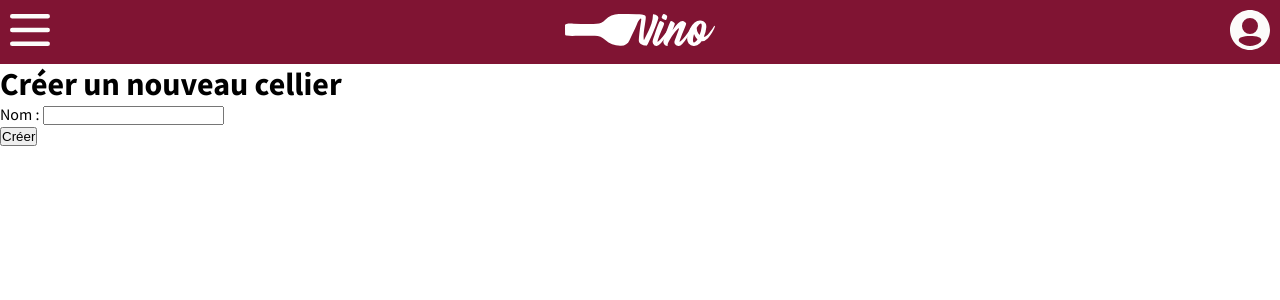
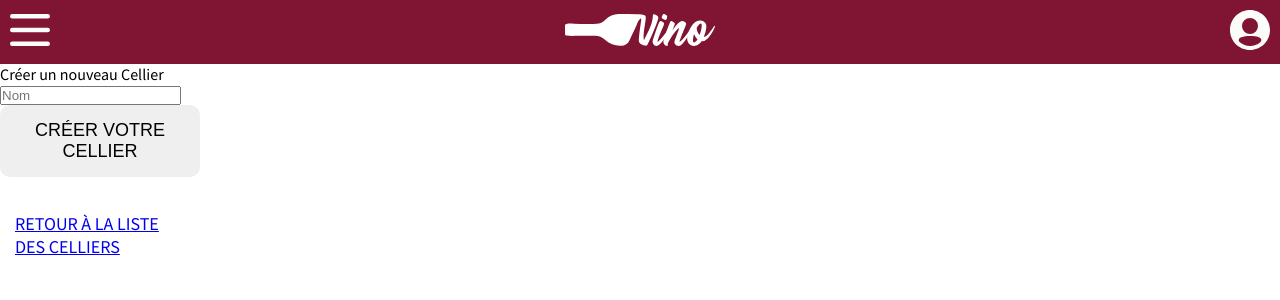
Before and after one commit to LesDeuxSauces/vinoProjetWeb2, a React (Create React App) app in the folder vino-react/: page /cellier/create in a window 1280 px wide. Shown: the top 300 px of the page. Built offline with nearby package versions, Linux system fonts and the light colour scheme.

Commit message:
ajout de la redirection et du style css

```diff
--- a/vino-react/src/composant/Cellier/CellierCreate.js
+++ b/vino-react/src/composant/Cellier/CellierCreate.js
@@ -1,5 +1,6 @@
 import './Cellier.css';
 import React, { useState, useEffect } from "react";
+import { Link } from 'react-router-dom';
 
 export default function CellierCreate() {
   const [nom, setNom] = useState(''); // on crée un état pour le nom du cellier
@@ -16,6 +17,8 @@ export default function CellierCreate() {
       .then(reponse => reponse.json())
       .then(data => {
         console.log(data);
+        // Rediriger l'utilisateur vers la page de liste des celliers
+        window.location.pathname = '/Cellier'; // on redirige l'utilisateur vers la page de liste des celliers
       })
       .catch(error => console.error(error));
   }
@@ -26,12 +29,17 @@ export default function CellierCreate() {
 
   return (
     <div>
-      <h1>Créer un nouveau cellier</h1>
-      <form onSubmit={handleSubmit}>
+      <div className="titreCellier">Créer un nouveau Cellier</div>
+      <form className="formCellier" onSubmit={handleSubmit}>
         <div>
-          <label>Nom : <input type="text" id="nom" name="nom" value={nom} onChange={handleNomChange} required /></label>
+          <label>
+            <input className="inputNom" type="text" id="nom" name="nom" value={nom} onChange={handleNomChange} placeholder="Nom" required />
+          </label>
         </div>
-        <button type="submit">Créer</button>
+        <div className="boutonsDiv">
+          <button className="btn btnCreer" type="submit">Créer votre cellier</button>
+          <Link to="/Cellier" className="btn btnRetourListe">Retour à la liste des celliers</Link>
+        </div>
       </form>
     </div>
   );
```
